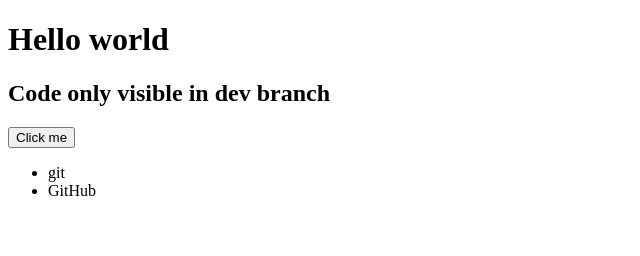
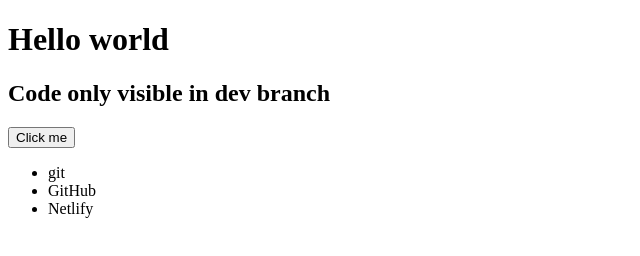
Before and after one commit to Littlerou/shaw-intro-to-version, a plain HTML site: page index.html in a window 1280 px wide. Shown: the whole page, without its empty margins (0-640 px from the left). Drawn offline with Linux system fonts and the light colour scheme.

Commit message:
add list item

```diff
--- a/index.html
+++ b/index.html
@@ -13,6 +13,7 @@
     <ul>
         <li>git</li>
         <li>GitHub</li>
+        <li> Netlify</li>
     </ul>
 </body>
 </html>
```
